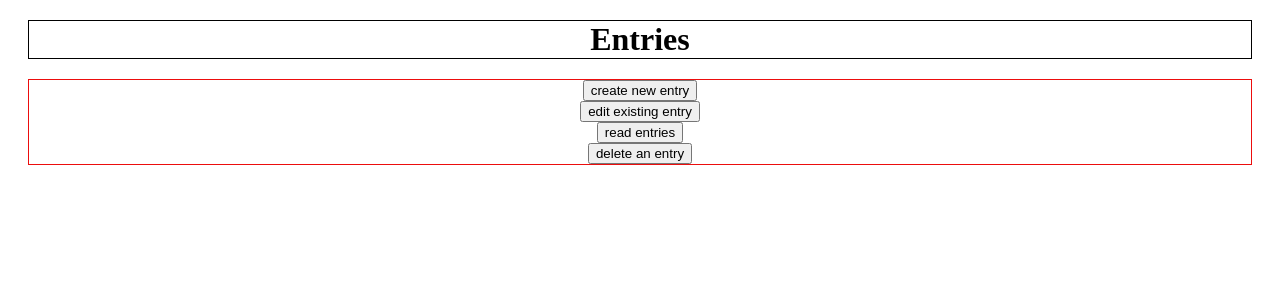
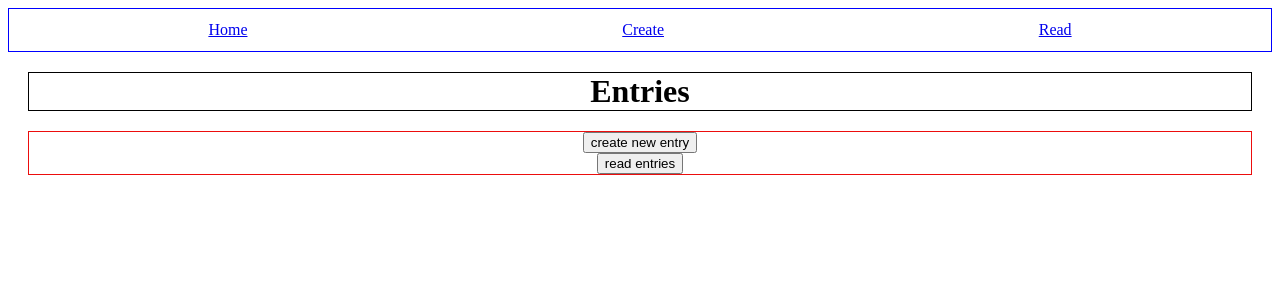
Before and after one commit to daijha/capstone, a React (Vite) app in the folder frontend/: page /home in a window 1280 px wide. Shown: the top 300 px of the page. Built offline with nearby package versions, Linux system fonts and the light colour scheme.

Commit message:
updated homepage component. created navbar.

```diff
--- a/frontend/components/Homepage.jsx
+++ b/frontend/components/Homepage.jsx
@@ -8,15 +8,11 @@ function Homepage() {
         <Link to="/create">
           <button>create new entry</button>
         </Link>
-        <Link to ="/edit/:id">
-          <button>edit existing entry</button>
-        </Link>
+
         <Link to ="/read">
           <button> read entries</button>
         </Link>
-        <Link to= "/delete/:id">
-          <button>delete an entry</button>
-        </Link>
+
       </div>
     </>
   );
--- /dev/null
+++ b/frontend/components/NavBar.jsx
@@ -0,0 +1,14 @@
+import {Link} from 'react-router-dom'
+
+function NavBar(){
+
+    return(
+ <nav className="navbar">
+      <Link to="/home"> Home</Link>
+      <Link to="/create">Create</Link>
+      <Link to="/read">Read</Link>
+    </nav>
+
+    )
+}
+export default NavBar
--- a/frontend/src/App.css
+++ b/frontend/src/App.css
@@ -27,3 +27,11 @@
 ul{
     list-style-type: none;
 }
+.navbar{
+      border: 1px, solid blue;
+      display:flex;
+      justify-content: space-around;
+      padding:12px;
+
+
+}
--- a/frontend/src/App.jsx
+++ b/frontend/src/App.jsx
@@ -6,6 +6,8 @@ import CreateEntry from "../components/CreateEntry";
 import ReadEntries from "../components/ReadEntries";
 import EditEntry from "../components/EditEntry";
 import DeleteEntry from "../components/DeleteEntry";
+import NavBar from "../components/NavBar";
+
 import {
   BrowserRouter as Router,
   Routes,
@@ -30,7 +32,7 @@ function App() {
 
   return (
     <>
-
+      <NavBar/>
       <Routes>
         <Route path="/home" element={<Homepage />} />
         <Route path="/create" element={<CreateEntry />} />
```
